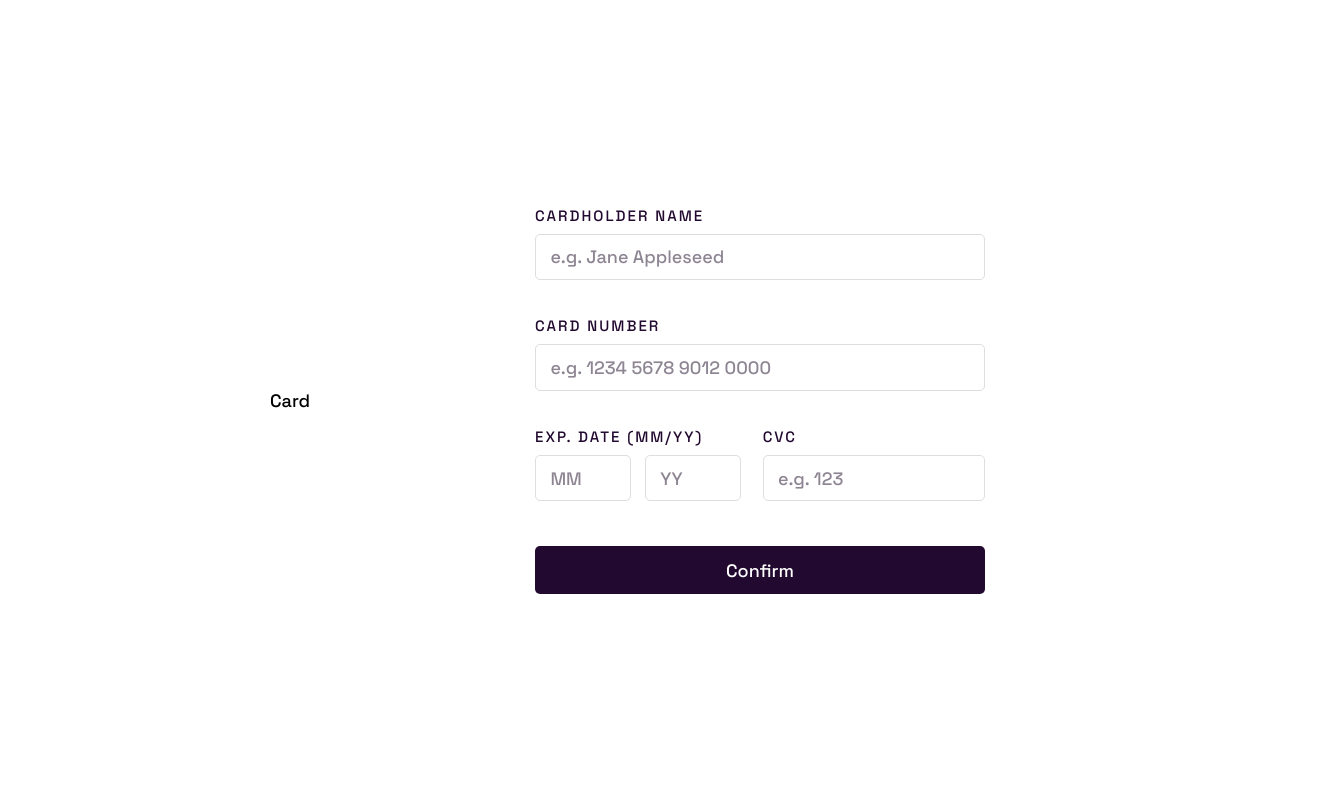
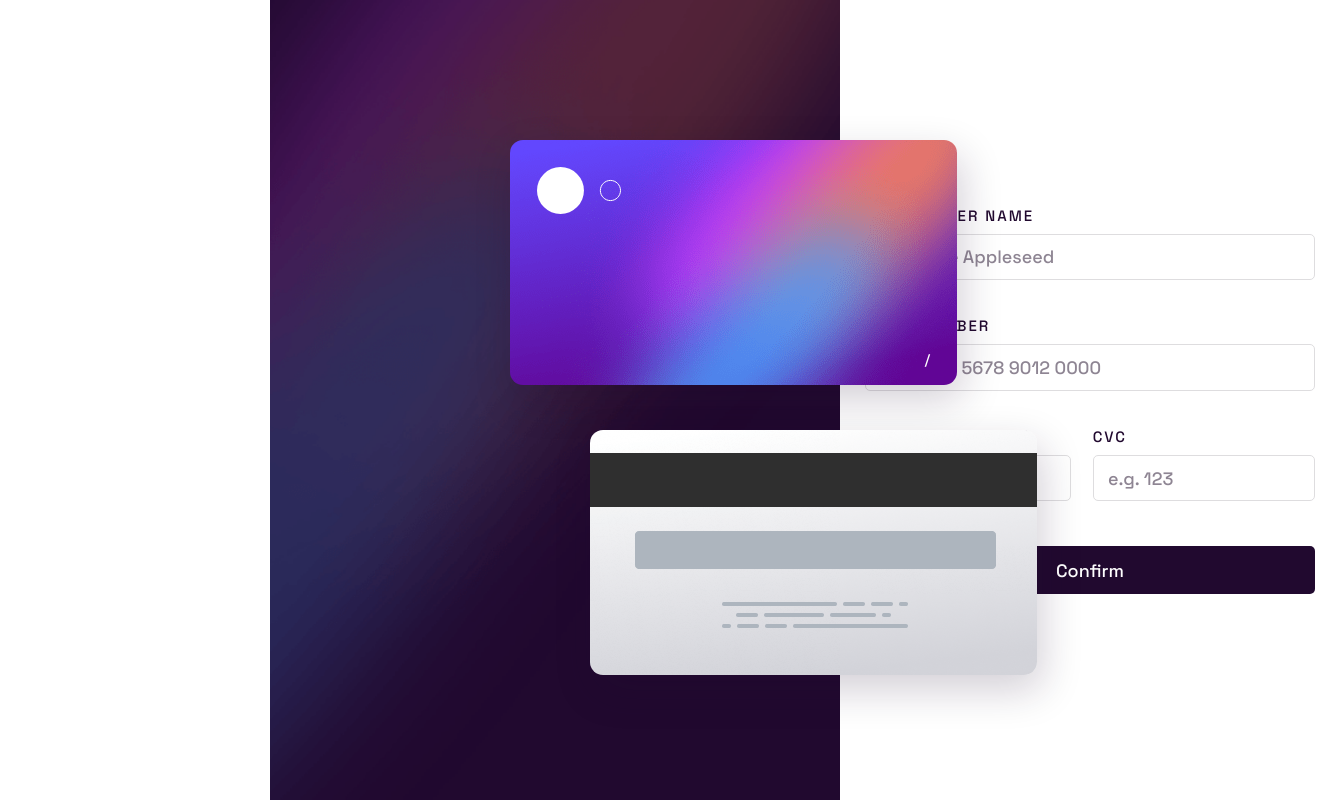
Before and after one commit to Tomas-Arrativel/Card-detailing, a React (Vite) app: page / in a window 1280 px wide. Shown: the whole page, 1340 px wide, since content can reach past the window. Built offline with nearby package versions, Linux system fonts and the light colour scheme.

Commit message:
making the cards

```diff
--- a/src/containers/CardsContainer/CardsContainer.module.css
+++ b/src/containers/CardsContainer/CardsContainer.module.css
@@ -1,3 +1,78 @@
 .cardsCont {
   flex: 1;
+  display: flex;
+  justify-content: space-between;
+  align-items: center;
 }
+.background {
+  min-height: 100vh;
+  width: 570px;
+  background: url('../../../public/images/bg-main-desktop.png') center no-repeat;
+  background-size: cover;
+}
+
+.frontCard,
+.backCard {
+  width: 447px;
+  height: 245px;
+  border-radius: 13px;
+  box-shadow: 5px 15px 40px hsla(278, 68%, 11%, 0.195);
+}
+
+.cards {
+  position: relative;
+}
+
+.frontCard {
+  background: url('../../../public/images/bg-card-front.png');
+  position: absolute;
+  left: -330px;
+  top: -260px;
+}
+
+.backCard {
+  background: url('../../../public/images/bg-card-back.png');
+  position: absolute;
+  left: -250px;
+  top: 30px;
+}
+
+.frontCard img {
+  margin: 1.5rem;
+}
+.cardNum {
+  color: var(--white);
+  font-size: 30px;
+  letter-spacing: 2px;
+  position: absolute;
+  bottom: 24%;
+  left: 27px;
+}
+.name,
+.expDate {
+  position: absolute;
+  bottom: 7%;
+  color: var(--white);
+}
+.name {
+  left: 27px;
+  text-transform: uppercase;
+  font-size: 15px;
+}
+.expDate {
+  right: 27px;
+  color: var(--white);
+}
+.expDate p,
+.expDate p span {
+  font-size: 14px;
+}
+
+.cvc {
+  position: absolute;
+  right: 57px;
+  bottom: 115px;
+  color: var(--white);
+  letter-spacing: 2px;
+  font-size: 15px;
+}
--- a/src/containers/CardsContainer/CardsContainer.tsx
+++ b/src/containers/CardsContainer/CardsContainer.tsx
@@ -1,10 +1,37 @@
 import { Card } from '../../components/exports';
 import styles from './CardsContainer.module.css';
 
-const CardsContainer = () => {
+interface CardsProps {
+  cardNum: string;
+  name: string;
+  expM: string;
+  expY: string;
+  cvc: string;
+}
+
+const CardsContainer = ({ cardNum, name, expM, expY, cvc }: CardsProps) => {
   return (
     <section className={styles.cardsCont}>
-      <Card />
+      <div className={styles.background}></div>
+
+      <div className={styles.cards}>
+        <div className={styles.frontCard}>
+          <img src='./images/card-logo.svg' alt='' />
+          <p className={styles.cardNum}>
+            {cardNum == '' ? '0000 0000 0000 0000' : cardNum}
+          </p>
+          <p className={styles.name}>{name == '' ? 'Tomás Arrativel' : name}</p>
+          <div className={styles.expDate}>
+            <p>
+              <span>{expM == '' ? '00' : expM}</span> /{' '}
+              <span>{expY == '' ? '00' : expY}</span>
+            </p>
+          </div>
+        </div>
+        <div className={styles.backCard}>
+          <p className={styles.cvc}>{cvc == '' ? '000' : cvc}</p>
+        </div>
+      </div>
     </section>
   );
 };
```
